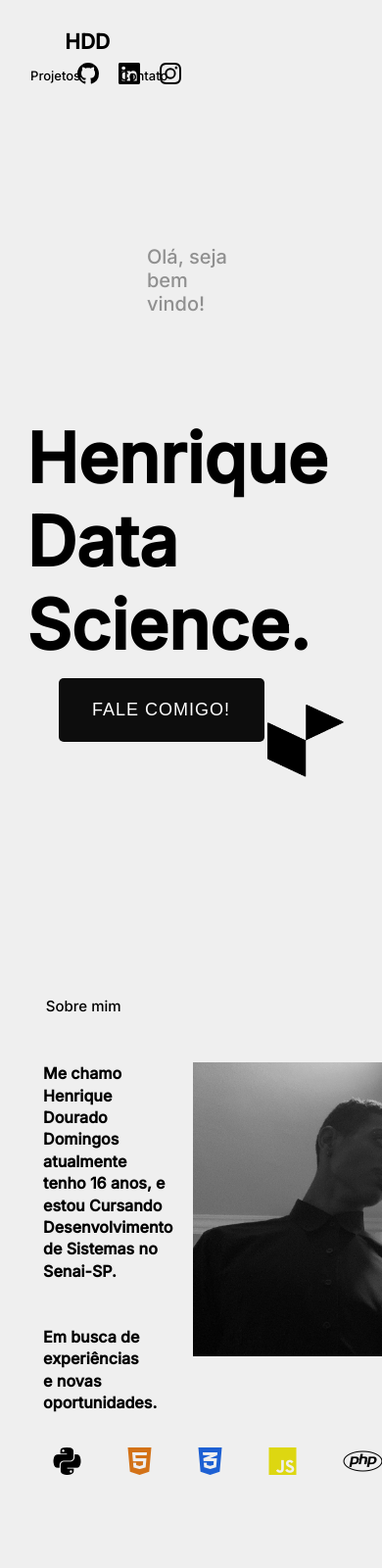
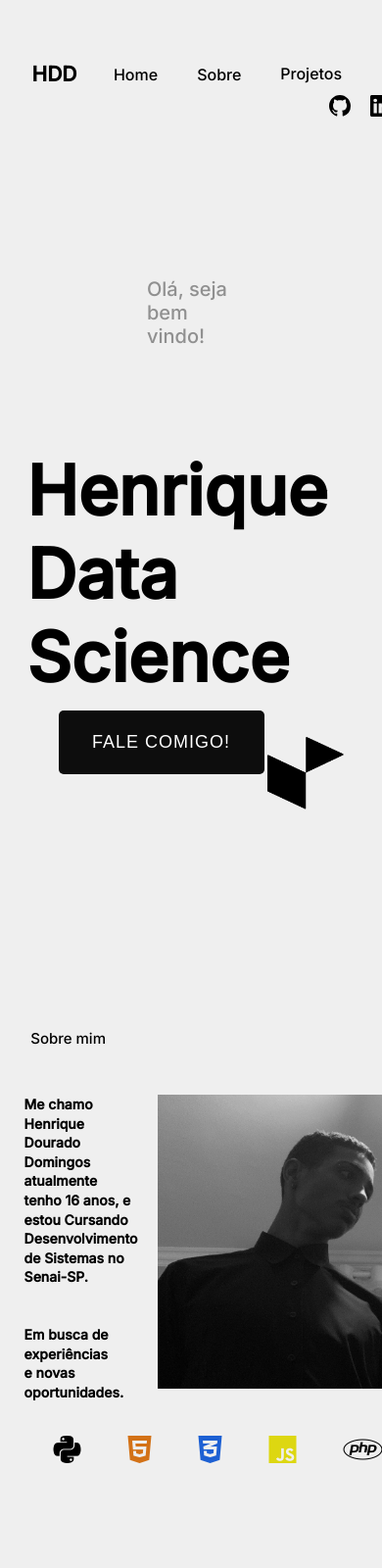
Before and after one commit to henriquedouradoo/Portifolio-Henrique, a plain HTML site: page index.html in a window 390 px wide. Shown: the top 1600 px of the page at 98% size. Drawn offline with nearby package versions, Linux system fonts and the light colour scheme.

Commit message:
Add files via upload

```diff
--- a/index.html
+++ b/index.html
@@ -43,8 +43,8 @@
             <p>Olá, seja bem vindo!</p>
         </div>
         <div class="text-primary">
-            <h1 class="typed-text">Henrique <br>
-                Data Science.</h1>
+            <h1>Hen<span class="typed-text"></span><span class="cursor">&nbsp;</span></p>
+                <h1>Data Science</h1>
         </div>
         <div class="button-home">
             <a href="#"><button>Fale Comigo!</button></a>
--- a/index.js
+++ b/index.js
@@ -1,9 +1,10 @@
 const typedTextSpan = document.querySelector(".typed-text");
+const cursorSpan = document.querySelector(".cursor");
 
-const textArray = ["ique", "ique", "ique"];
+const textArray = ["rique", "dev", "Science"];
 const typingDelay = 200;
 const erasingDelay = 100;
-const newTextDelay = 2000;
+const newTextDelay = 2000; // Delay between current and next text
 let textArrayIndex = 0;
 let charIndex = 0;
 
@@ -35,7 +36,7 @@ function erase() {
   }
 }
 
-document.addEventListener("DOMContentLoaded", function() {
+document.addEventListener("DOMContentLoaded", function() { // On DOM Load initiate the effect
   if(textArray.length) setTimeout(type, newTextDelay + 250);
 });
 
--- a/style.css
+++ b/style.css
@@ -454,21 +454,22 @@ article {
     .container{
         width: 100%;
        grid-template-columns: 1fr;
+
     }
 
     .navbar{
-        width: 50%;
-        flex-direction: column;
+        width: 100%;
+        justify-content: space-between;
 
     }
 
     .navbar li{
-        font-size: 13px;
-
+        font-size: 16px;
+        margin-top: -4%;
     }
 
     .logo{
-        margin-bottom: 17%;
+        margin-bottom: 1%;
     }
 
     .logo h2{
@@ -486,24 +487,27 @@ article {
     .socialmidia{
         width: 100%;
         position: relative;
-        right: 30%;
+        right: 32%;
+        margin-top: 14%;
+        align-items: center;
+        text-align: center;
     }
 
     .container-main{
         width: 100%;
-
     }
 
     .title h3{
         position: relative;
-        left: 5%;
+        left: 1%;
         font-size: 15px;
     }
 
     .main-text p{
-        font-size: 16px;
+        font-size: 14px;
+        align-items: center;
         position: relative;
-        right: 5%;
+        right: 10%;
     }
 
     .main-text img{
@@ -511,7 +515,7 @@ article {
         width: 300px;
         height: 300px;
         position: relative;
-        right: 12%;
+        right: 17%;
     }
 
     .linguagens{
@@ -520,30 +524,10 @@ article {
         left: 7%;
     }
 
-    .projetos-container{
-        width: 20%;
-    }
-
-    .text-projetos h2{
-        font-size: 46px;
-        position: relative;
-
-    }
-
-    .img-projetos h3{
-        position: relative;
-
-    }
-
-    .img-projetos img{
-        width: 360px;
-        height: 200px;
-        position: relative;
-        left: 4%;
-    }
 
     .container-footer{
         width: 100%;
+        height: 100%;
     }
 
     .text-footer h1{
```
